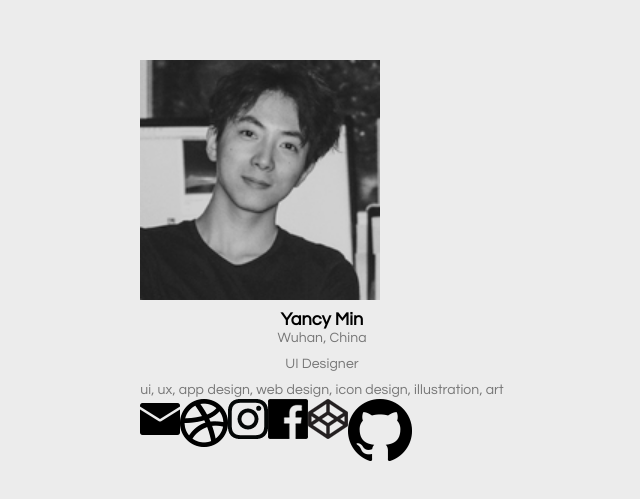
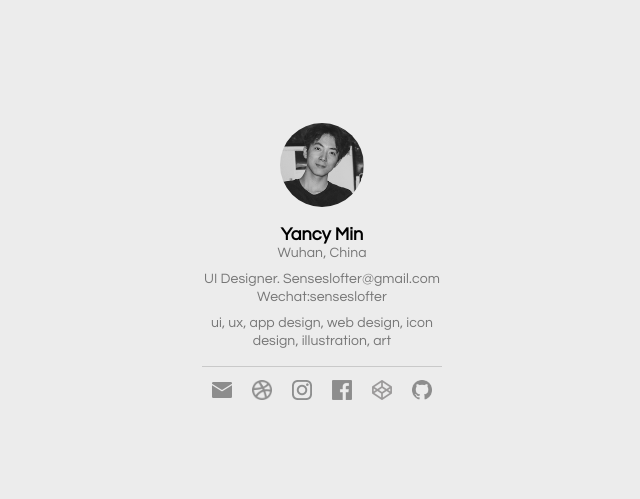
Before and after one commit to yancymin/yancymin-site, a plain HTML site: page index.html in a window 1280 px wide. Shown: the part 139-638 px from the top of the page, without its empty margins (318-958 px from the left). Drawn offline with Linux system fonts and the light colour scheme.

Commit message:
Update index.html

```diff
--- a/index.html
+++ b/index.html
@@ -30,28 +30,27 @@
     </script>
 </head>
 <body>
+<div class="wrap">
+    <div class="avatar"><img src="avatar.jpg" class="avatar_pic"></div>
+    <p class="name">Yancy Min</p>
+    <p class="location">Wuhan, China</p>
+    <p class="introduction">UI Designer. Senseslofter@gmail.com Wechat:senseslofter</p>
+    <p class="tag">ui, ux, app design, web design, icon design, illustration, art</p>
+</div>
 
-<div class="container">
-    <div class="side">
-        <div class="profile-base">
-            <img src="avatar.jpg" class="avatar">
-            <p class="name">Yancy Min</p>
-            <p class="location">Wuhan, China</p>
-            <p class="introduction">UI Designer</p>
-            <p class="tag">ui, ux, app design, web design, icon design, illustration, art
-            </p>
-        </div>
-        <div class="profile-link">
-            <a href="mailto:senseslofter@gmail.com"><img src="icon-mail.png" class="link-icon"></a>
-            <a href="https://dribbble.com/YancyMin" target="_blank"><img src="icon-dr.png" class="link-icon"></a>
-            <a href="https://www.instagram.com/yancymin" target="_blank"><img src="icon-ins.png"
-                                                                              class="link-icon"></a>
-            <a href="https://www.facebook.com/yancymin" target="_blank"><img src="icon-fb.png"
-                                                                             class="link-icon"></a>
-            <a href="https://codepen.io/yancy" target="_blank"><img src="icon-pen.png" class="link-icon"></a>
-            <a href="https://github.com/yancymin" target="_blank"><img src="icon-git.png" class="link-icon"></a>
-        </div>
-    </div>
+<div class="profile-link">
+    <ul>
+        <li><a href="mailto:senseslofter@gmail.com"><img src="icon-mail.png" class="link-icon"></a></li>
+        <li><a href="https://dribbble.com/YancyMin" target="_blank"><img src="icon-dr.png" class="link-icon"></a></li>
+        <li><a href="https://www.instagram.com/yancymin" target="_blank"><img src="icon-ins.png" class="link-icon"></a>
+        </li>
+        <li><a href="https://www.facebook.com/yancymin" target="_blank"><img src="icon-fb.png" class="link-icon"></a>
+        </li>
+        <li><a href="https://codepen.io/yancy" target="_blank"><img src="icon-pen.png" class="link-icon"></a></li>
+        <li><a href="https://github.com/yancymin" target="_blank"><img src="icon-git.png" class="link-icon"></a></li>
+    </ul>
+
+
 </div>
 
 
```
